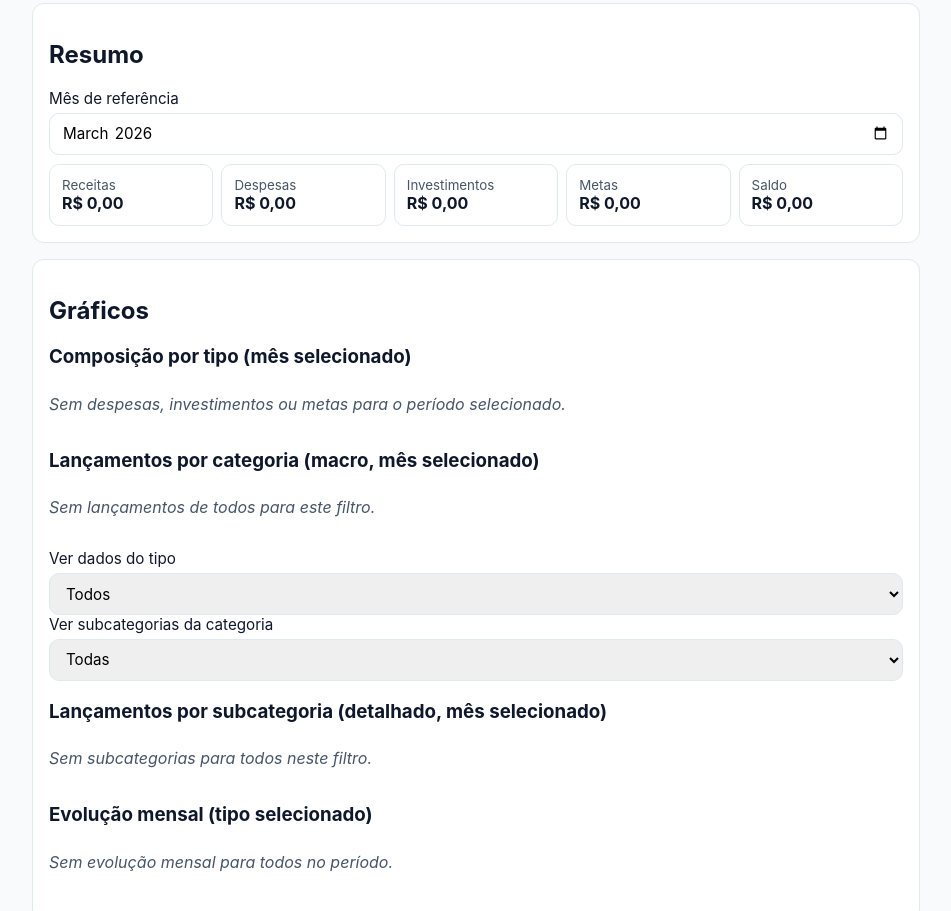
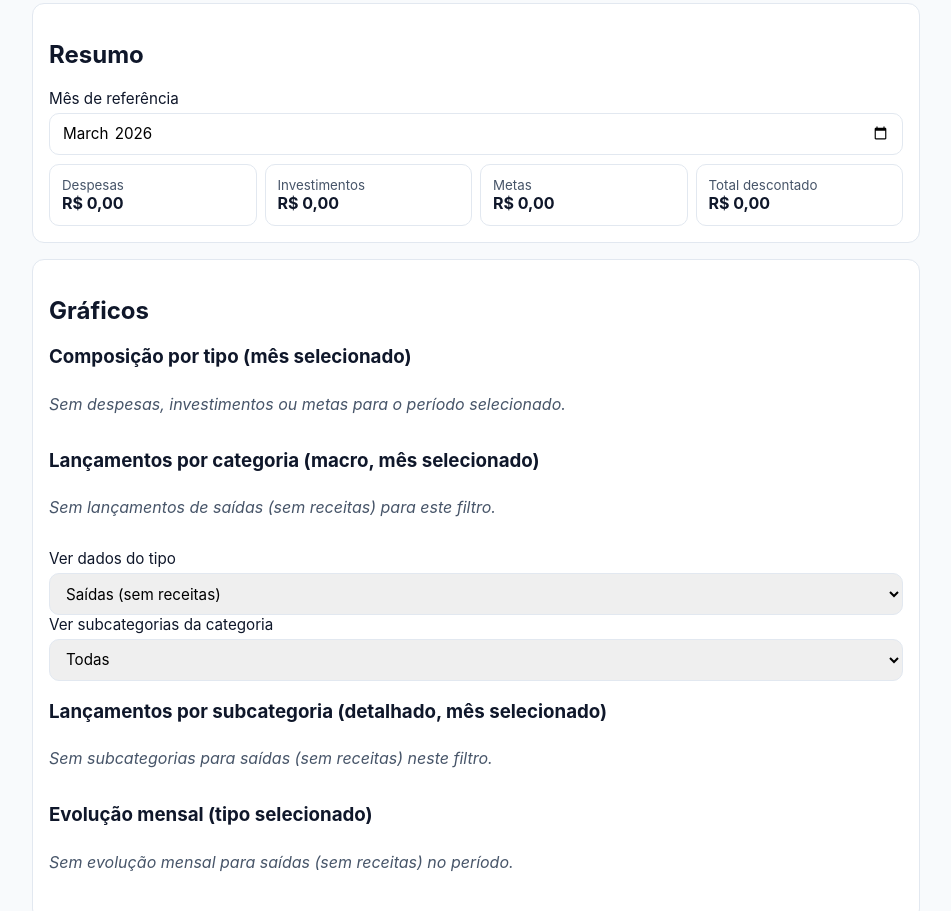
Before and after one commit to viniciuslopes-dev/app_controle_financeiro_offline, a plain HTML site: page docs/index.html in a window 1280 px wide. Shown: the part 1098-2009 px from the top of the page, without its empty margins (164-1115 px from the left). Drawn offline with Linux system fonts and the light colour scheme.

Commit message:
Ajusta resumos para focar saídas e exibe total nas composições

```diff
--- a/docs/assets/css/styles.css
+++ b/docs/assets/css/styles.css
@@ -116,6 +116,11 @@ button {
   gap: .45rem;
   margin-bottom: 1rem;
 }
+.chart-total {
+  margin: 0 0 .25rem;
+  color: var(--muted);
+  font-size: .92rem;
+}
 .bar-row {
   display: grid;
   grid-template-columns: 160px 1fr auto;
--- a/docs/assets/js/app.js
+++ b/docs/assets/js/app.js
@@ -215,7 +215,7 @@ function filterByMonth(items, month) {
 
 function getTypeLabel(type) {
   const labels = {
-    all: 'Todos',
+    all: 'Saídas (sem receitas)',
     expense: 'Despesas',
     investment: 'Investimentos',
     goal: 'Metas',
@@ -224,22 +224,30 @@ function getTypeLabel(type) {
   return labels[type] || 'Lançamentos';
 }
 
+function filterByType(items, type) {
+  if (!type || type === 'all') {
+    return items.filter((tx) => tx.type !== 'income');
+  }
+
+  return items.filter((tx) => tx.type === type);
+}
+
 function filterByMonthAndType(items, month, type) {
   const monthItems = filterByMonth(items, month);
-  if (!type || type === 'all') return monthItems;
-  return monthItems.filter((tx) => tx.type === type);
+  return filterByType(monthItems, type);
 }
 
 function renderSummary(items, month) {
   const monthItems = filterByMonth(items, month);
   const s = computeSummary(monthItems);
 
+  const totalDiscounted = s.expense + s.investment + s.goal;
+
   summaryEl.innerHTML = [
-    ['Receitas', s.income],
     ['Despesas', s.expense],
     ['Investimentos', s.investment],
     ['Metas', s.goal],
-    ['Saldo', s.balance],
+    ['Total descontado', totalDiscounted],
   ]
     .map(
       ([label, value]) => `
@@ -258,8 +266,9 @@ function renderBars(container, rows, emptyMessage = 'Sem dados para o período s
     return;
   }
 
+  const total = rows.reduce((acc, row) => acc + row.value, 0);
   const maxValue = Math.max(...rows.map((r) => r.value), 1);
-  container.innerHTML = rows
+  container.innerHTML = `<p class="chart-total">Total: <strong>${formatMoney(total)}</strong></p>` + rows
     .map((row) => {
       const width = Math.max((row.value / maxValue) * 100, 2);
       return `
@@ -325,7 +334,7 @@ function renderSubcategoryChart(items, month) {
 
 function renderMonthlyChart(items) {
   const selectedType = reportTypeFilter.value;
-  const filteredByType = selectedType === 'all' ? items : items.filter((tx) => tx.type === selectedType);
+  const filteredByType = filterByType(items, selectedType);
   const monthly = filteredByType.reduce((acc, tx) => {
     const month = tx.date.slice(0, 7);
     acc[month] = (acc[month] || 0) + tx.amount;
--- a/docs/index.html
+++ b/docs/index.html
@@ -113,7 +113,7 @@
         <label>
           Ver dados do tipo
           <select id="report-type-filter">
-            <option value="all">Todos</option>
+            <option value="all">Saídas (sem receitas)</option>
             <option value="expense">Despesa</option>
             <option value="investment">Investimento</option>
             <option value="goal">Meta</option>
```
